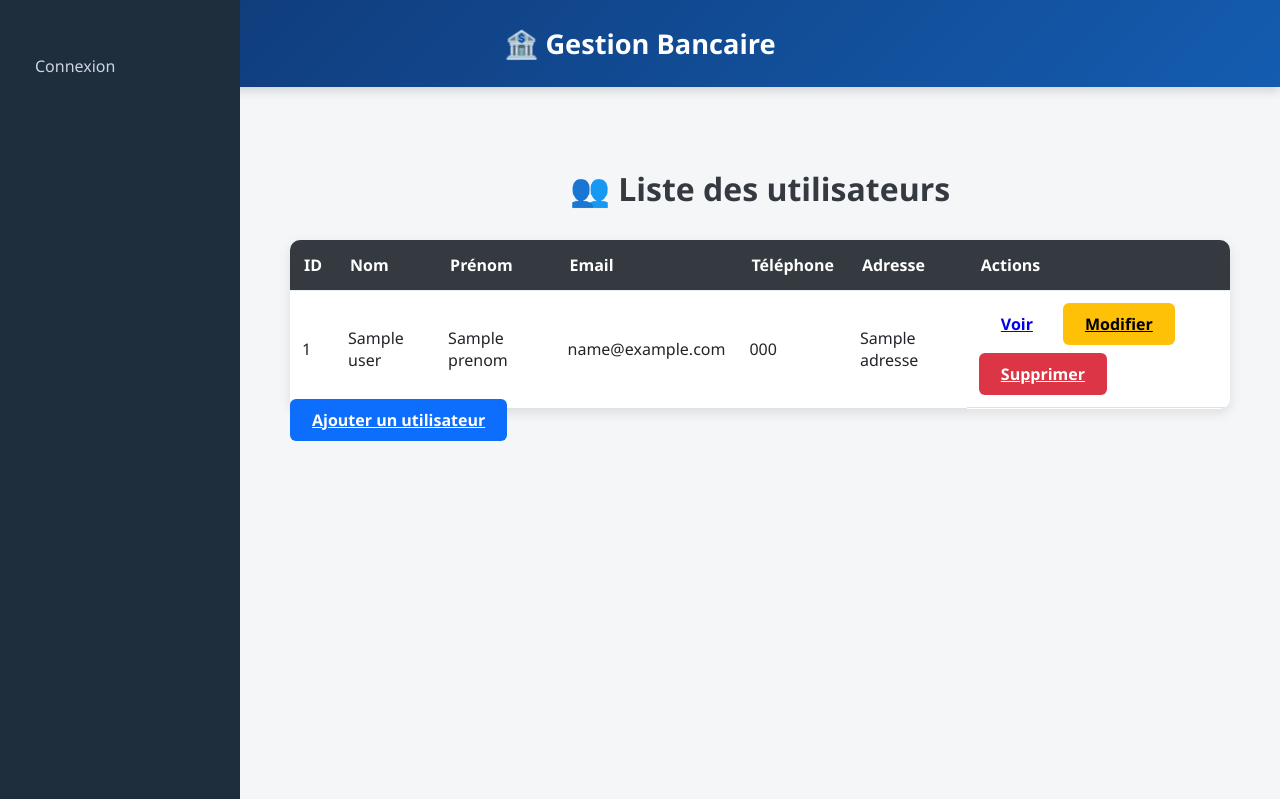
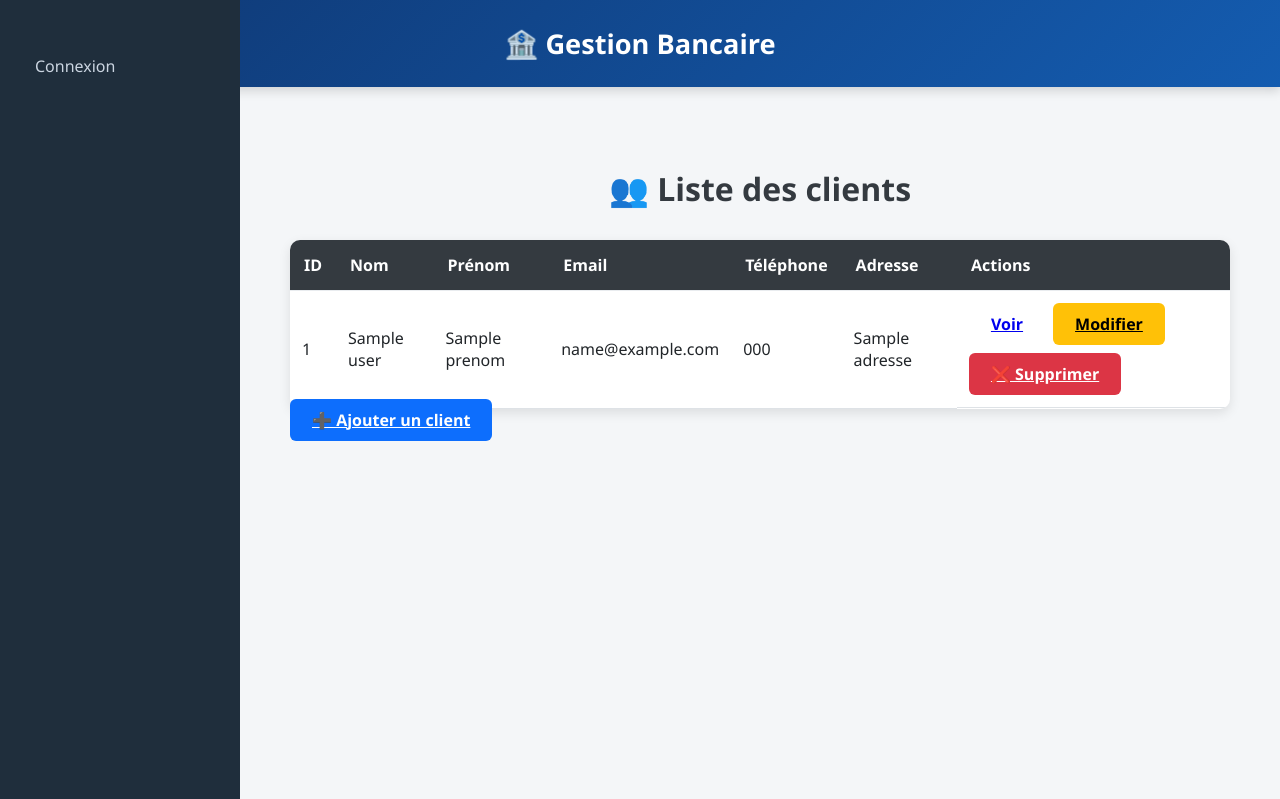
Before and after one commit to mgi68210/ECF_Banque, a PHP site: template View/client-list.php in a window 1280 px wide. Shown: the top 799 px of the page. Run offline with PHP 8.4, Linux system fonts and the light colour scheme; the template is opened without the code that fills it: most values are stand-ins (such as "Sample title", 1, 10 or a date in 2020).

Commit message:
💡 Version 2.0 : suppression en cascade + sécurités JavaScript + nettoyage

```diff
--- a/Js/client-list.js
+++ b/Js/client-list.js
@@ -1,32 +1,45 @@
+// Quand toute la page HTML est chargée...
 document.addEventListener("DOMContentLoaded", function () {
-    // Je récupère tous les boutons avec la classe .btn-delete-client
+
+    // Je sélectionne tous les boutons de suppression des clients
     const boutonsSuppression = document.querySelectorAll(".btn-delete-client");
 
-    // Je parcours chaque bouton pour lui ajouter un écouteur de clic
+    // Je parcours chacun de ces boutons
     boutonsSuppression.forEach(function (bouton) {
+
+        // J'écoute l'événement "clic" sur ce bouton
         bouton.addEventListener("click", function (event) {
-            // Je remonte jusqu'à la ligne <tr> du tableau où se trouve ce bouton
+
+            // Je remonte dans le DOM pour trouver la ligne <tr> contenant le bouton cliqué
             const ligneClient = bouton.closest("tr");
 
-            // Je récupère l'ID du client dans les attributs personnalisés de la ligne
+            // Je récupère l'ID du client depuis l'attribut personnalisé data-id
             const idClient = ligneClient.dataset.id;
 
-            // Je vérifie s'il a au moins un compte ou contrat (hasComptes vaut "1")
+            // Je regarde aussi si ce client possède des comptes/contrats (data-has-comptes = "1")
             const aDesComptes = ligneClient.dataset.hasComptes === "1";
 
-            // Si le client a un compte ou contrat, je bloque la suppression
+            // Je prépare un message d’avertissement à afficher à l'utilisateur
+            let message = "⚠️ Attention : La suppression de ce client entraînera également la suppression de tous ses comptes et contrats associés.";
+
+            // Si le client a effectivement des comptes, j'ajoute une alerte plus explicite
             if (aDesComptes) {
-                alert("❌ Ce client ne peut pas être supprimé car il possède au moins un compte ou contrat.");
-                event.preventDefault(); // J'empêche l'action du lien (la suppression)
-            } else {
-                // Sinon, je demande une confirmation à l'utilisateur
-                const confirmation = confirm("⚠️ Supprimer le client ID " + idClient + " ?");
+                message += "\nCe client possède des comptes ou des contrats qui seront supprimés définitivement.";
+            }
 
-                // Si l'utilisateur clique sur "Annuler", je bloque aussi la suppression
-                if (!confirmation) {
-                    event.preventDefault();
-                }
+            // J’ajoute une question de confirmation à la fin du message
+            message += "\n\nÊtes-vous sûr de vouloir continuer ?";
+
+            // J'affiche le message avec une boîte de dialogue de confirmation
+            const confirmation = confirm(message);
+
+            // Si l'utilisateur clique sur "Annuler", j'empêche le lien de fonctionner
+            if (!confirmation) {
+                event.preventDefault(); // Empêche la redirection vers la suppression
             }
+
+            // Sinon (si l'utilisateur confirme), la redirection se fera normalement
+            // La suppression sera gérée par PHP côté serveur
         });
     });
 });
--- a/View/client-list.php
+++ b/View/client-list.php
@@ -5,7 +5,7 @@
 <!-- J'inclus la feuille de style spécifique à cette page -->
 
 <div class="client-list-container">
-    <h2 class="client-list-title">👥 Liste des utilisateurs</h2>
+    <h2 class="client-list-title">👥 Liste des clients</h2>
     <!-- Titre principal de la page -->
 
     <table class="client-table">
@@ -68,9 +68,9 @@
                         <!-- Redirige vers le formulaire d’édition -->
 
                         <a href="?action=utilisateur.delete&id=<?= $user->getId() ?>"
-                           class="btn btn-danger btn-sm mb-1 btn-delete-client"
-                           onclick="return confirm('Êtes-vous sûr de vouloir supprimer cet utilisateur ?');">
-                           Supprimer
+                        class="btn btn-danger btn-sm mb-1"
+                        onclick="return confirm('⚠️ Attention : La suppression de ce client entraînera également la suppression de tous ses comptes et contrats associés. Voulez-vous vraiment continuer ?');">
+                        ❌ Supprimer
                         </a>
                         <!-- Supprime le client après confirmation. Le JavaScript peut bloquer cette action si l’utilisateur a des comptes -->
                     </td>
@@ -81,7 +81,7 @@
 
     <div class="text-end mt-3">
         <!-- Bouton pour créer un nouvel utilisateur -->
-        <a href="?action=utilisateur.create" class="btn btn-primary">Ajouter un utilisateur</a>
+        <a href="?action=utilisateur.create" class="btn btn-primary">➕ Ajouter un client</a>
     </div>
 </div>
 
```
Also changed, not shown: Controller/UserController.php (+37 -36 lines).
